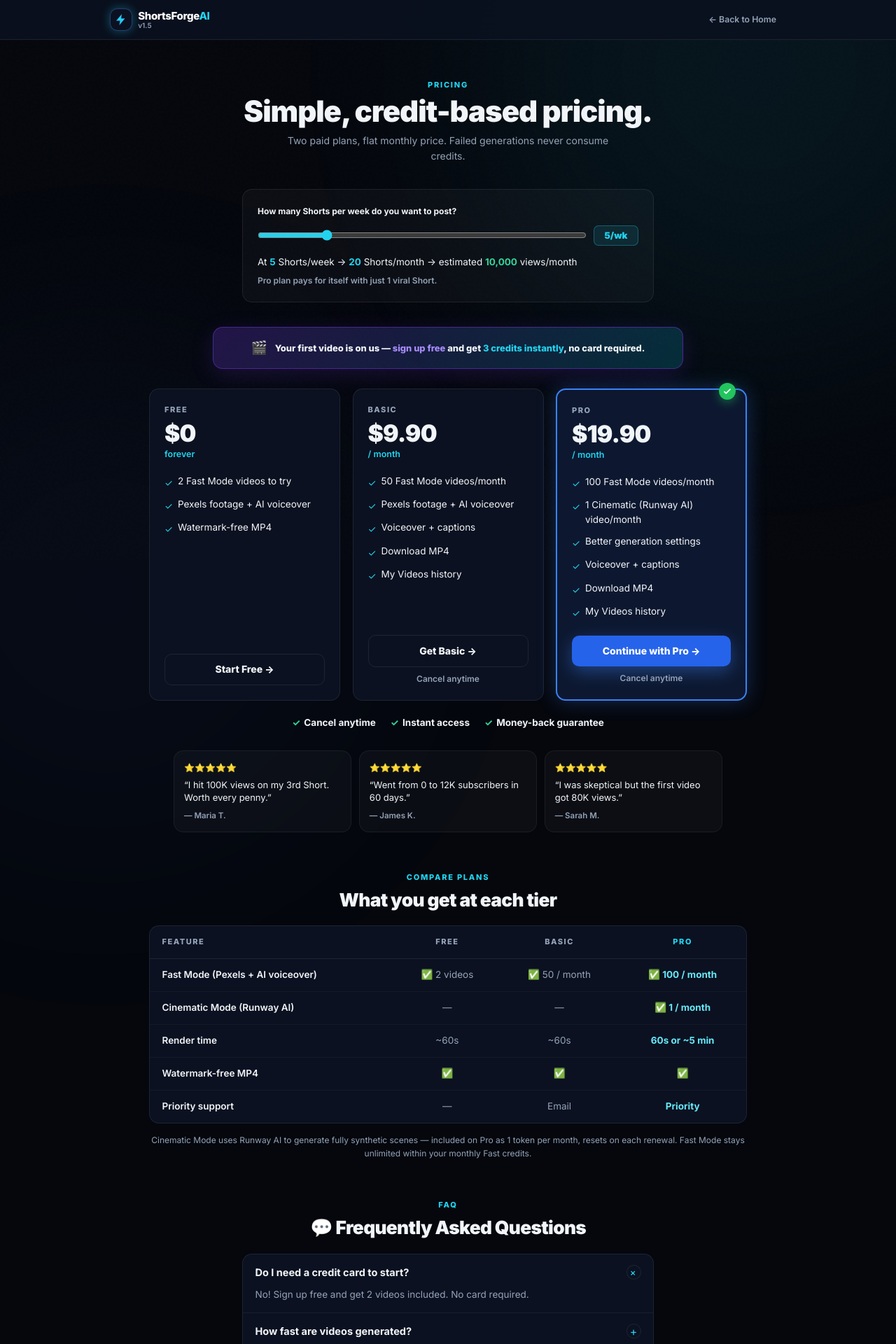
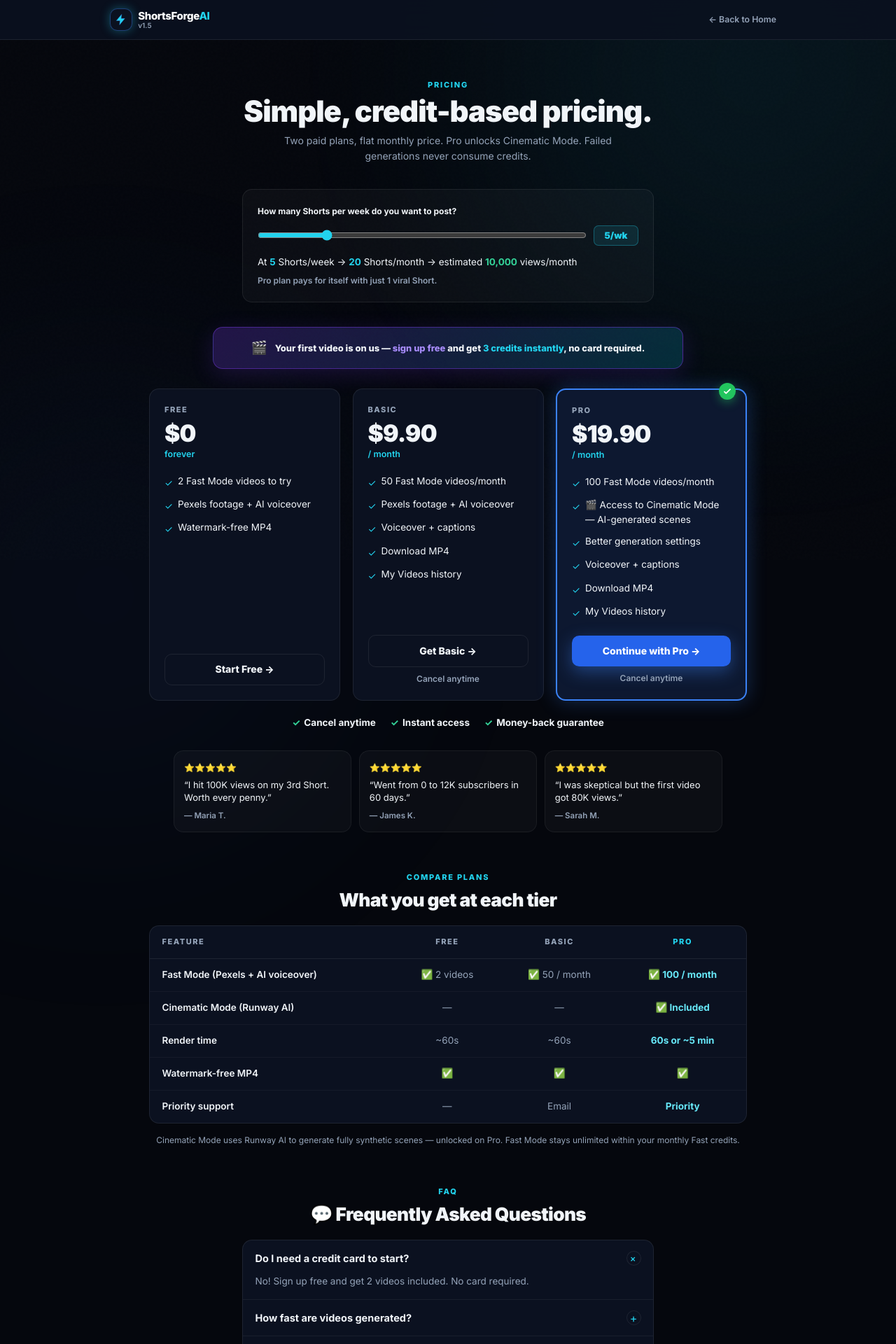
Before and after one commit to josephsskaf-hub/shortsforgeai, a Next.js app: page /pricing in a window 1280 px wide. Shown: the top 1920 px of the page at 70% size. Built offline with nearby package versions, Linux system fonts and the light colour scheme.

Commit message:
improve pricing copy — cinematic as access not 1 video, better value text
Co-Authored-By: Claude Opus 4.7 (1M context) <noreply@anthropic.com>

```diff
--- a/app/pricing/page.tsx
+++ b/app/pricing/page.tsx
@@ -73,7 +73,7 @@ function buildPricing() {
       priceSub: '/ month',
       features: [
         '100 Fast Mode videos/month',
-        '1 Cinematic (Runway AI) video/month',
+        '🎬 Access to Cinematic Mode — AI-generated scenes',
         'Better generation settings',
         'Voiceover + captions',
         'Download MP4',
@@ -212,7 +212,7 @@ export default function PricingPage() {
             Simple, credit-based pricing.
           </h1>
           <p className="mx-auto mt-3 max-w-xl text-[14px] text-[#94A3B8]">
-            Two paid plans, flat monthly price. Failed generations never consume credits.
+            Two paid plans, flat monthly price. Pro unlocks Cinematic Mode. Failed generations never consume credits.
           </p>
         </div>
 
@@ -566,7 +566,7 @@ export default function PricingPage() {
                     label: 'Cinematic Mode (Runway AI)',
                     free: '—',
                     basic: '—',
-                    pro: '✅ 1 / month',
+                    pro: '✅ Included',
                   },
                   {
                     label: 'Render time',
@@ -600,8 +600,8 @@ export default function PricingPage() {
 
           <p className="mt-4 text-center text-[12px] text-[#94A3B8]">
             Cinematic Mode uses Runway AI to generate fully synthetic scenes
-            — included on Pro as 1 token per month, resets on each renewal.
-            Fast Mode stays unlimited within your monthly Fast credits.
+            — unlocked on Pro. Fast Mode stays unlimited within your monthly
+            Fast credits.
           </p>
         </div>
 
--- a/components/PricingCards.tsx
+++ b/components/PricingCards.tsx
@@ -37,7 +37,7 @@ const BASIC_FEATURES = [
 
 const PRO_FEATURES = [
   `${PLANS.pro.credits} Fast Mode videos/month`,
-  '1 Cinematic (Runway AI) video/month',
+  '🎬 Access to Cinematic Mode — AI-generated scenes',
   'Better generation settings',
   'Voiceover + captions',
   'Download MP4',
@@ -170,7 +170,7 @@ export default function PricingCards() {
           name={PLANS.pro.name}
           price={PLANS.pro.priceLabel}
           period="/ month"
-          tagline={`${PLANS.pro.credits} Fast Mode + 1 Cinematic/month.`}
+          tagline={`${PLANS.pro.credits} Fast Mode + Cinematic Mode unlocked.`}
           features={PRO_FEATURES}
           badge="Recommended"
           highlight
```
